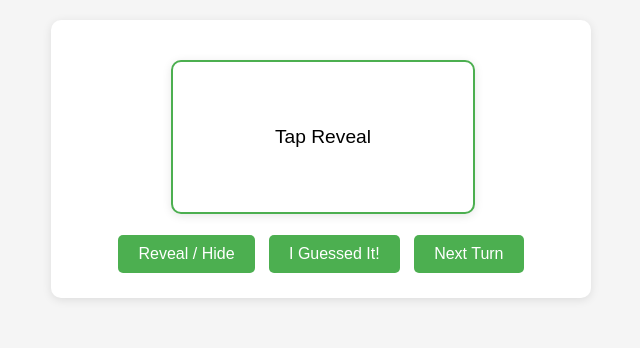
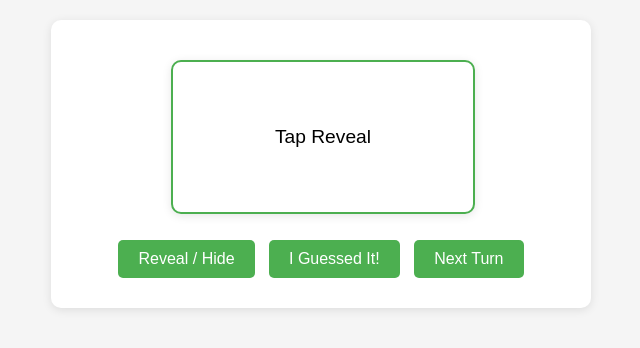
Before and after one commit to Sreehari-S-Madhavan/Who-am-i, a plain HTML site: page index.html in a window 1280 px wide. Both pictures are taken after a click on the button "Start Game". Shown: the whole page, without its empty margins (319-959 px from the left). Drawn offline with Linux system fonts and the light colour scheme.

Commit message:
Update style.css

```diff
--- a/style.css
+++ b/style.css
@@ -20,7 +20,7 @@ h1, h2 {
 }
 
 button {
-  margin: 5px;
+  margin: 10px 5px;
   padding: 10px 20px;
   font-size: 1em;
   border: none;
@@ -28,6 +28,7 @@ button {
   background-color: #4CAF50;
   color: white;
   cursor: pointer;
+  transition: background 0.3s;
 }
 
 button:hover {
@@ -41,8 +42,47 @@ input, select {
   font-size: 1em;
 }
 
-#characterReveal {
+/* Flip Card Styles */
+.card-container {
+  perspective: 1000px;
+}
+
+.card {
+  width: 300px;
+  height: 150px;
+  margin: 20px auto;
+  position: relative;
+  transform-style: preserve-3d;
+  transition: transform 0.8s;
+}
+
+.card.flipped {
+  transform: rotateY(180deg);
+}
+
+.card-inner {
+  width: 100%;
+  height: 100%;
+  position: absolute;
+}
+
+.card-front,
+.card-back {
+  width: 100%;
+  height: 100%;
+  backface-visibility: hidden;
+  border: 2px solid #4CAF50;
+  border-radius: 10px;
+  background-color: white;
+  display: flex;
+  align-items: center;
+  justify-content: center;
   font-size: 1.2em;
-  margin: 20px 0;
-  color: #d9534f;
+  box-shadow: 0 2px 10px rgba(0,0,0,0.1);
 }
+
+.card-back {
+  background-color: #d9534f;
+  color: white;
+  transform: rotateY(180deg);
+}
```
